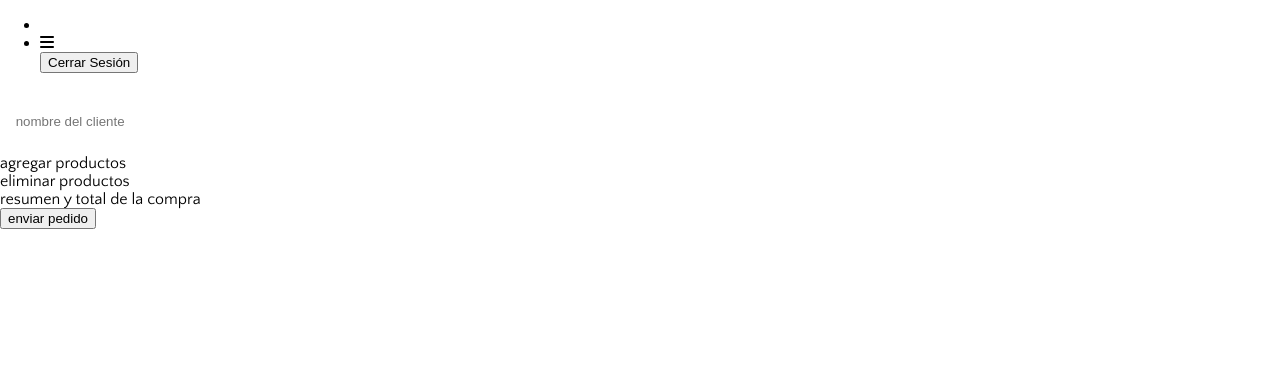
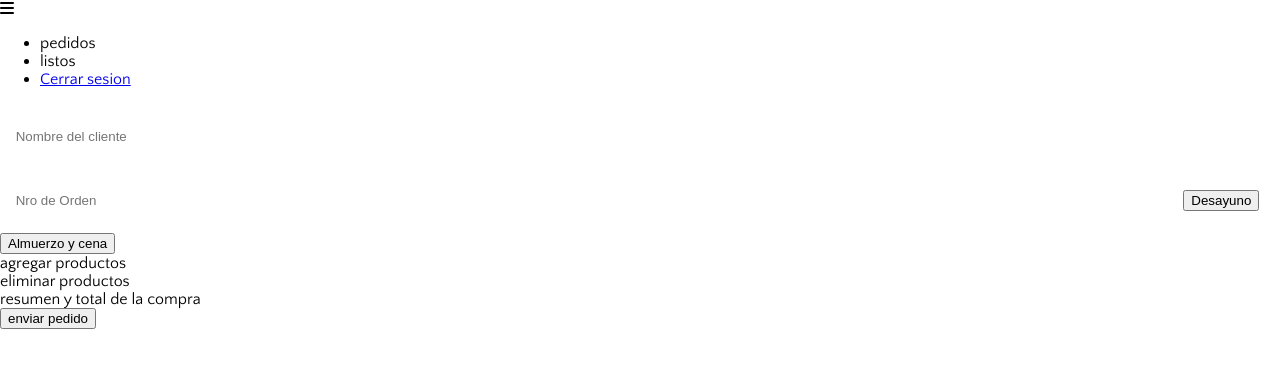
Before and after one commit to gabhu-dev/LIM010-fe-burger-queen-api-client, a React (Create React App) app in the folder my-app/: page /take-orders in a window 1280 px wide. Shown: the top 368 px of the page. Built offline with nearby package versions, Linux system fonts and the light colour scheme.

Commit message:
funcion getOrders

```diff
--- a/my-app/src/components/orders/Header.js
+++ b/my-app/src/components/orders/Header.js
@@ -1,24 +1,30 @@
 import React from 'react';
 // import burger from '../css/img/burger.png'
 // eslint-disable-next-line
+import {Link} from 'react-router-dom'
 
 const Header = ({ props }) => {
   return (
     <header data-testid="header" className="">
+      <nav>
+      <div className="" data-toggle="dropdown" aria-haspopup="true" aria-expanded="false"><i className='fas fa-bars'></i></div>
         <ul className="">
           <li className="">
           {/* <button data-testid='burger' onClick={() => { props.history.push("/take-orders") }} className="">
             <img src={burger} alt="img" className="" />
           </button> */}
+
+        pedidos
           </li>
           <li className="">
-          <div className="" data-toggle="dropdown" aria-haspopup="true" aria-expanded="false"><i className='fas fa-bars'></i></div>
-          <div className="" >
+          listos
+          {/* <div className="" >
             <button data-testid='close' onClick={() => { props.history.push("/") }} >Cerrar Sesión</button>
-          </div>
+          </div> */}
         </li>
+        <li>  <Link to ="/">Cerrar sesion</Link></li>
         </ul>
-
+      </nav>
     </header>
   )
 };
--- a/my-app/src/components/orders/TakeOrders.js
+++ b/my-app/src/components/orders/TakeOrders.js
@@ -4,7 +4,10 @@ const TakeOrders = () => {
   return (
   <div>
     <Header/>
-  <input placeholder = "nombre del cliente"/>
+  <input placeholder = "Nombre del cliente"/>
+  <input type = "number" placeholder = "Nro de Orden"/>
+  <button>Desayuno</button>
+  <button>Almuerzo y cena</button>
   <div>agregar productos</div>
   <div>eliminar productos</div>
   <div>resumen y total de la compra</div>
```
Also changed, not shown: my-app/src/components/orders/Order.js (added, +23 -0 lines), my-app/src/components/orders/Take.js (deleted). Lines whose indentation alone changed are shown as unchanged.
